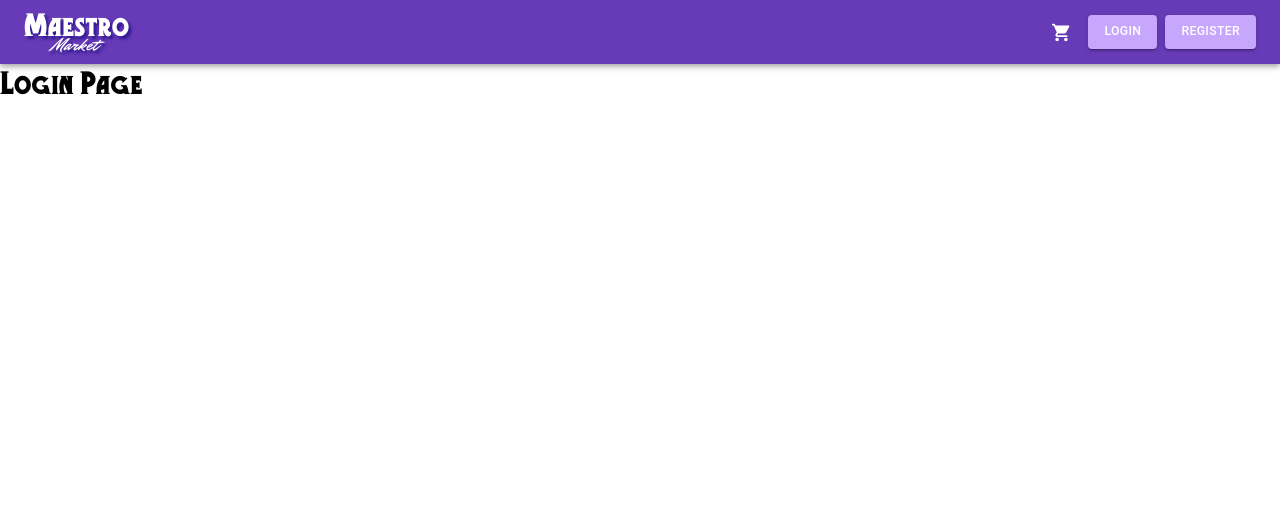
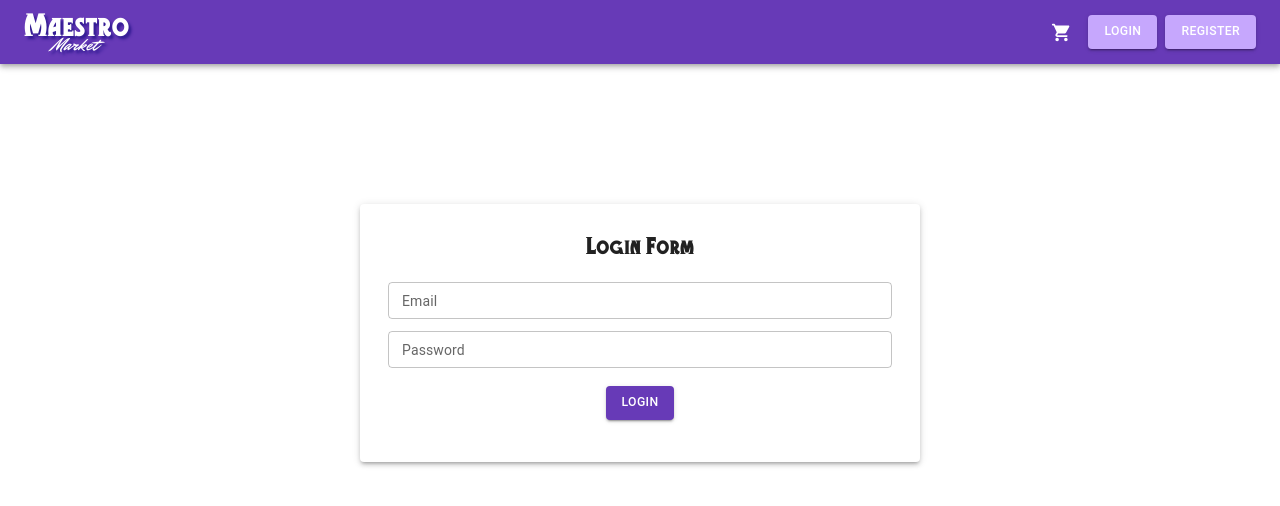
Before and after one commit to OKitel/eCommerceApp, a React (Vite) app: page /login in a window 1280 px wide. Shown: the top 506 px of the page. Built offline with nearby package versions, Linux system fonts and the light colour scheme.

Commit message:
feat: add login page and form

```diff
--- a/src/components/App.tsx
+++ b/src/components/App.tsx
@@ -2,6 +2,7 @@ import { Routes, Route } from 'react-router-dom';
 import { NotFound } from '../pages/NotFound/NotFound';
 import { Header } from './Header/Header';
 import { Registration } from '../pages/Registration/Registration';
+import { Login } from '../pages/Login/Login';
 
 export const App: React.FC = (): JSX.Element => {
   return (
@@ -9,7 +10,7 @@ export const App: React.FC = (): JSX.Element => {
       <Header />
       <Routes>
         <Route path="/" element={<h1>Main Page</h1>}></Route>
-        <Route path="/login" element={<h1>Login Page</h1>}></Route>
+        <Route path="/login" element={<Login />}></Route>
         <Route path="/registration" element={<Registration />}></Route>
         <Route path="/*" element={<NotFound />}></Route>
       </Routes>
--- a/src/components/Header/Header.tsx
+++ b/src/components/Header/Header.tsx
@@ -29,14 +29,7 @@ export const Header: React.FC = (): JSX.Element => {
             </IconButton>
             {!isAuth && (
               <>
-                <Button
-                  component={RouterLink}
-                  to="/login"
-                  variant="contained"
-                  sx={{ m: 1 }}
-                  color="secondary"
-                  onClick={(): void => setIsAuth(true)}
-                >
+                <Button component={RouterLink} to="/login" variant="contained" sx={{ m: 1 }} color="secondary">
                   Login
                 </Button>
                 <Button component={RouterLink} to="/registration" color="secondary" variant="contained">
--- /dev/null
+++ b/src/components/LoginForm/LoginForm.tsx
@@ -0,0 +1,26 @@
+import React from 'react';
+import { Paper, Box, Button } from '@mui/material';
+import { FormInputText } from '../form-components/FormInputText';
+import { useForm } from 'react-hook-form';
+import './styles.scss';
+
+export const LoginForm: React.FC = (): JSX.Element => {
+  const { control } = useForm();
+
+  return (
+    <Box sx={{ width: 'clamp(28rem, calc(100% - 4rem), 40rem)', margin: '10rem auto' }}>
+      <Paper elevation={3} sx={{ padding: '2rem' }}>
+        <h2 className="form-title">Login Form</h2>
+        <form>
+          <FormInputText name="email" control={control} label="Email" type="email" />
+          <FormInputText name="password" control={control} label="Password" type="password" />
+          <div className="form-btn">
+            <Button className="form-btn" variant="contained" type="submit">
+              Login
+            </Button>
+          </div>
+        </form>
+      </Paper>
+    </Box>
+  );
+};
--- /dev/null
+++ b/src/components/LoginForm/styles.scss
@@ -0,0 +1,11 @@
+.form-title {
+  text-align: center;
+  padding-bottom: 1rem;
+}
+
+.form-btn {
+  display: flex;
+  align-items: center;
+  justify-content: center;
+  padding: 1rem 0;
+}
--- /dev/null
+++ b/src/pages/Login/Login.tsx
@@ -0,0 +1,9 @@
+import { LoginForm } from '../../components/LoginForm/LoginForm';
+
+export const Login: React.FC = (): JSX.Element => {
+  return (
+    <>
+      <LoginForm />
+    </>
+  );
+};
```
